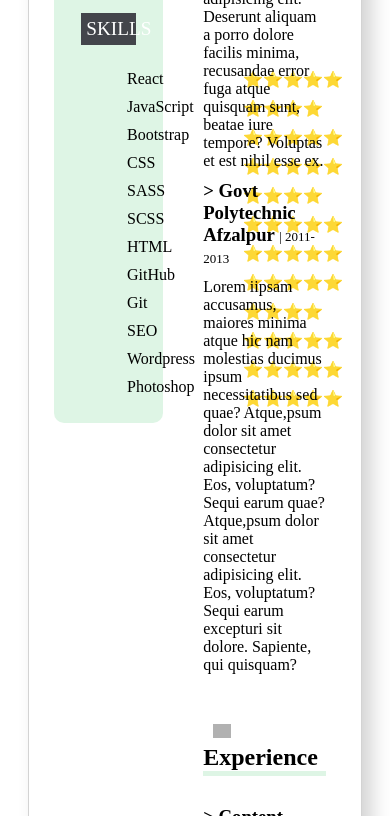
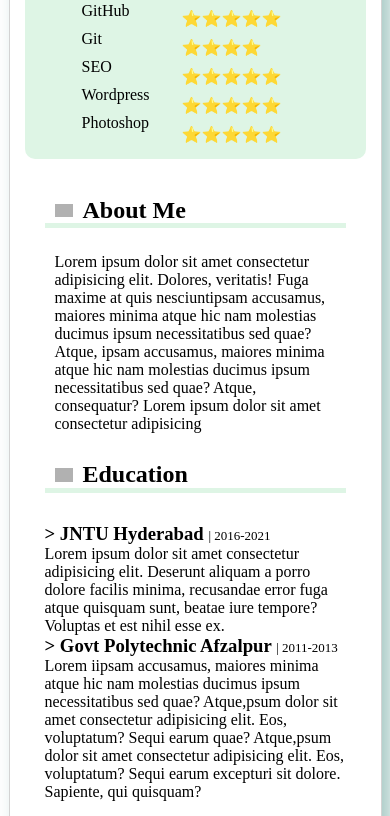
Before and after one commit to mallikarjun-mavnoor/resume, a plain HTML site: page index.html in a window 390 px wide. Shown: the part 1002-1818 px from the top of the page. Drawn offline with Linux system fonts and the light colour scheme; grey boxes are pictures that could not be loaded.

Commit message:
Update style.css

```diff
--- a/style.css
+++ b/style.css
@@ -30,19 +30,22 @@
 body {
   border: 1px solid lightgrey;
   border-radius: 10px;
-  width: 80%;
+  width: 90%;
   margin: 50px auto;
   position: relative;
   display: flex;
   font-family: poppins;
   padding: 20px 10px;
-  box-shadow: 10px 10px 20px lightgrey;
+  box-shadow: 10px 10px 20px rgba(113, 168, 161, 0.623);
+  max-width: 1050px;
+
+
 }
 
 .part1 {
-  width: 35%;
   text-align: center;
   padding: 15px;
+  min-width: 300px;
 }
 
 .info {
@@ -51,11 +54,12 @@ body {
   border-radius: 10px;
   margin-top: 30px;
   padding: 10px;
+
 }
 
 .info div p {
   text-align: left;
-  margin-left: 3rem;
+  margin-left: 2rem;
   padding: 5px 0;
 }
 
@@ -93,7 +97,7 @@ body {
 /* ----------------------- Part 2 ----------------------- */
 
 .part2 {
-  width: 65%;
+  width: auto;
   padding: 15px 25px;
 }
 
@@ -131,3 +135,18 @@ a {
   text-decoration: none;
   color: black;
 }
+
+@media (max-width:670px) {
+  body {
+    flex-direction: column;
+  }
+
+  .part1 {
+    padding: 5px;
+  }
+
+  .part2 P {
+    margin: 0;
+    padding: 0;
+  }
+}
```
